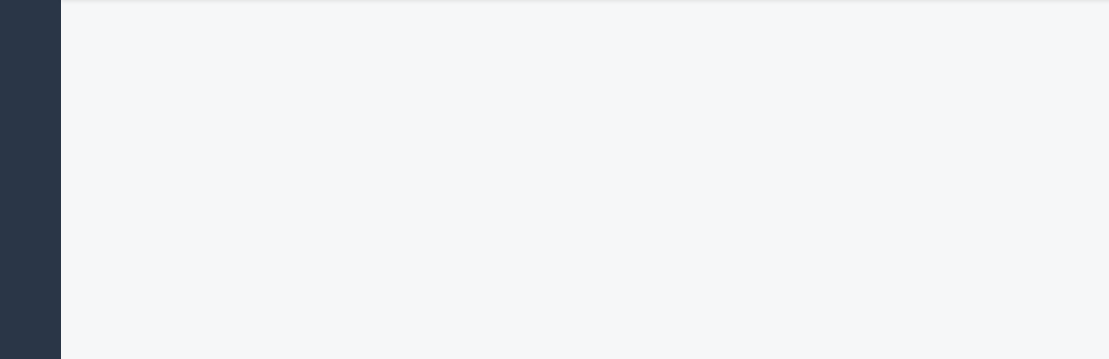
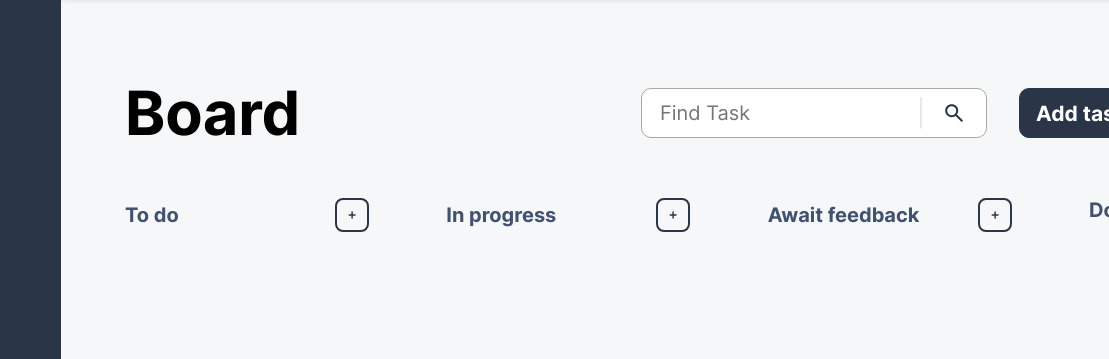
Before and after one commit to Ilivar/Join, a plain HTML site: page html/board.html in a window 1280 px wide. Shown: the part 86-445 px from the top of the page, 171-1280 px from the left. Drawn offline with Linux system fonts and the light colour scheme.

Commit message:
Grundaufbau board fast fertig

```diff
--- a/css/board.css
+++ b/css/board.css
@@ -8,14 +8,14 @@ body {
     font-family: inter;
 }
 
-#content{
+#content {
     display: flex;
     margin: auto;
     height: 1024px;
 
 }
 
-.background_color{
+.background_color {
     background: #F6F7F8;
     width: 1440px;
 }
@@ -28,44 +28,163 @@ body {
     font-size: 61px;
     font-style: normal;
     font-weight: 700;
-    line-height: 120%; /* 73.2px */
+    line-height: 120%;
+    /* 73.2px */
 
 }
 
-.input_field {
-    position: relative;
+.find_task {
     display: flex;
-    width: 350px;
-    padding: 12px 21px;
+    width: 312px;
+    padding: 8px 16px;
     align-items: center;
     gap: 10px;
     border-radius: 10px;
-    border: 1px solid var(--Style);
-    padding-left: 21px;
-    padding-right: 21px;
-    color: black;
+    border: 1px solid var(--icon, #A8A8A8);
+    background: #FFF;
+}
+
+
+.add_task {
+    display: flex;
+    padding: 8px 16px;
+    justify-content: center;
+    align-items: center;
+    gap: 4px;
+    border-radius: 10px;
+    border: 1px solid #2A3647;
+    background: #2A3647;
+}
+
+
+.board_background_color {
+    background: #f6f7f8;
+    width: 1440px;
+}
+
+.board_main {
+    width: 1208px;
+    height: 232px;
+    flex-shrink: 0;
+    margin-top: 79.5px;
+    /* margin-bottom: 79.5px; */
+    margin-right: 88px;
+
+}
+
+.board_content {
+    display: flex;
+    width: 1056px;
+    justify-content: space-between;
+    align-items: center;
+    margin-left: 64px;
+}
+
+.board_find_add_task {
+    display: flex;
+    justify-content: flex-end;
+    align-items: center;
+    gap: 32px;
+}
+
+.find_task_content {
+    display: flex;
+    justify-content: space-between;
+    align-items: center;
+    flex: 1 0 0;
+}
+
+.find_task_input {
+    color: var(--Style, #D1D1D1);
+
+    /* Version 2/t6 */
+    font-family: Inter;
     font-size: 20px;
     font-style: normal;
     font-weight: 400;
     line-height: 120%;
-    background-repeat: no-repeat;
-    background-position: center right 21px;
-  }
+    /* 24px */
+    width: 250px;
+    border: white;
+}
 
+.board_find_task_vector {
+    display: flex;
+    justify-content: flex-end;
+    align-items: center;
+    gap: 16px;
+}
 
-  .create_task {
+.add_task_text {
+    width: 92px;
+    height: 24px;
+
+    color: var(--white, #FFF);
+    font-family: Inter;
+    font-size: 21px;
+    font-style: normal;
+    font-weight: 700;
+    line-height: 120%;
+    /* 25.2px */
+}
+
+.add_task_img {
+    width: 32px;
+    height: 32px;
+}
+
+.to_do_main {
     display: flex;
-    padding: 16px;
+    width: 1208px;
+    padding: 0px 64px;
+    justify-content: space-between;
+    align-items: flex-start;
+    margin-top: 48px;
+}
+
+.todo_content {
+    display: flex;
+    width: 244px;
+    justify-content: space-between;
+    align-items: center;
+    flex-shrink: 0;
+}
+
+.todo_text {
+    color: var(--menu-color, #42526E);
+    font-family: Inter;
+    font-size: 20px;
+    font-style: normal;
+    font-weight: 700;
+    line-height: 120%;
+    /* 24px */
+}
+
+.todo_plus_content {
+    display: flex;
+    width: 24px;
+    height: 24px;
+    padding: 3px;
     justify-content: center;
     align-items: center;
-    gap: 4px;
-    border-radius: 10px;
-    background: #2A3647;
-    color: white;
-  }
+    gap: 10px;
+    flex-shrink: 0;
+    border-radius: 8px;
+    border: 2px solid var(--Version-2-main-color, #2A3647);
+}
 
+.user_story_content {
+    display: flex;
+    width: 1208px;
+    height: 688px;
+    padding: 0px 64px;
+    align-items: flex-start;
+    gap: 26px;
+    flex-shrink: 0;
+}
 
-  .board_background_color {
-    background: #f6f7f8;
-    width: 1440px;
-  }
+.todo_plus_img {
+    width: 8px;
+    height: 8px;
+    flex-shrink: 0;
+}
--- a/html/board.html
+++ b/html/board.html
@@ -18,10 +18,104 @@
     <div class="board_background_color">
       <div w3-include-html="../assets/templates/header_template.html"></div>
 
+      <div>
+
+        <div class="board_main">
+
+          <div class="board_content">
+
+            <div class="board_headline">Board</div>
+
+            <div class="board_find_add_task">
+
+              <div>
+                <div class="find_task">
+                  <div class="find_task_content">
+                    <input class="find_task_input" type="text" placeholder="Find Task" />
+                    <div class="board_find_task_vector">
+                      <img src="../assets/img/vector_board_find_task.svg" alt="">
+                      <img src="../assets/img/search_board_find_task.svg" alt="">
+                    </div>
+                  </div>
+                </div>
+              </div>
+
+              <div>
+                <div class="add_task">
+                  <span class="add_task_text">Add task</span>
+                  <img class="add_task_img" src="../assets/img/add_task_plus.svg" />
+                </div>
+
+              </div>
+
+            </div>
+
+          </div>
+
+
+          <div class="to_do_main">
+
+            <div class="todo_content">
+
+              <div class="todo_text">
+                To do
+              </div>
+
+              <div class="todo_plus_content">
+
+                <img class="todo_plus_img" src="../assets/img/plus_icon_small.svg" alt="" />
+
+              </div>
+
+            </div>
+
+            <div class="todo_content">
+
+              <div class="todo_text">
+                In progress
+              </div>
+
+              <div class="todo_plus_content">
+
+                <img class="todo_plus_img" src="../assets/img/plus_icon_small.svg" alt="" />
+
+              </div>
+
+            </div>
+
+            <div class="todo_content">
+
+              <div class="todo_text">
+                Await feedback
+              </div>
+
+              <div class="todo_plus_content">
+
+                <img class="todo_plus_img" src="../assets/img/plus_icon_small.svg" alt="" />
+
+              </div>
+
+            </div>
+
+            <div class="todo_content">
+
+              <div class="todo_text">Done</div>
+
+            </div>
+
+          </div>
+
+
+        </div>
 
 
 
       </div>
+
+     <div class="user_story_content">
+
+     </div>
+
     </div>
   </div>
 </body>
```
Also changed, not shown: html/summary.html (+0 -3 lines), assets/img/add_task_plus.svg (added), assets/img/search_board_find_task.svg (added), assets/img/vector_board_find_task.svg (added).
